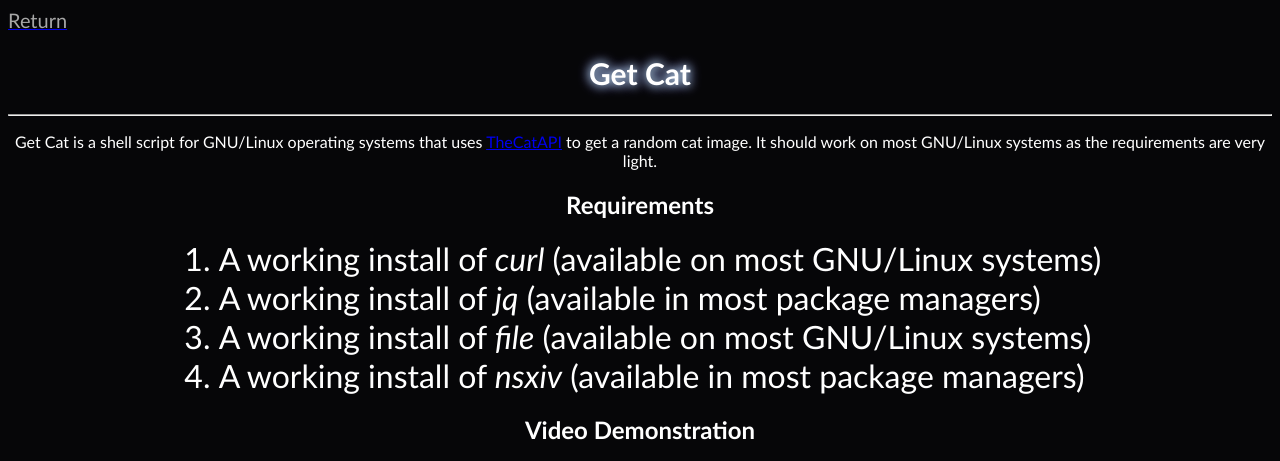
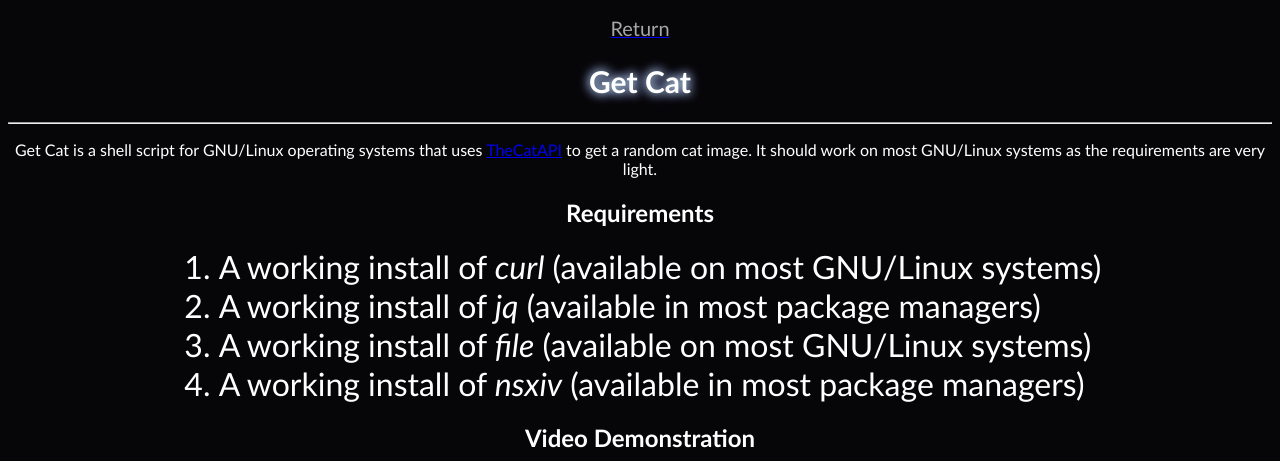
Before and after one commit to minegamer72/bobs-cool-site, a plain HTML site: page pages/projects/getcat.html in a window 1280 px wide. Shown: the top 461 px of the page. Drawn offline with Linux system fonts and the light colour scheme.

Commit message:
Fix error where the <a> tag on line 32 was not closed correctly

```diff
--- a/pages/projects/getcat.html
+++ b/pages/projects/getcat.html
@@ -29,7 +29,7 @@
   </style>
 </head>
   <header>
-  <a id="top" href="https://bobs-cool-site.neocities.org/pages/projects"
+  <a id="top" href="https://bobs-cool-site.neocities.org/pages/projects">
       <p style="text-align: center;"><glowHover>Return</glowHover></p>
   </a>
   <body>
```
